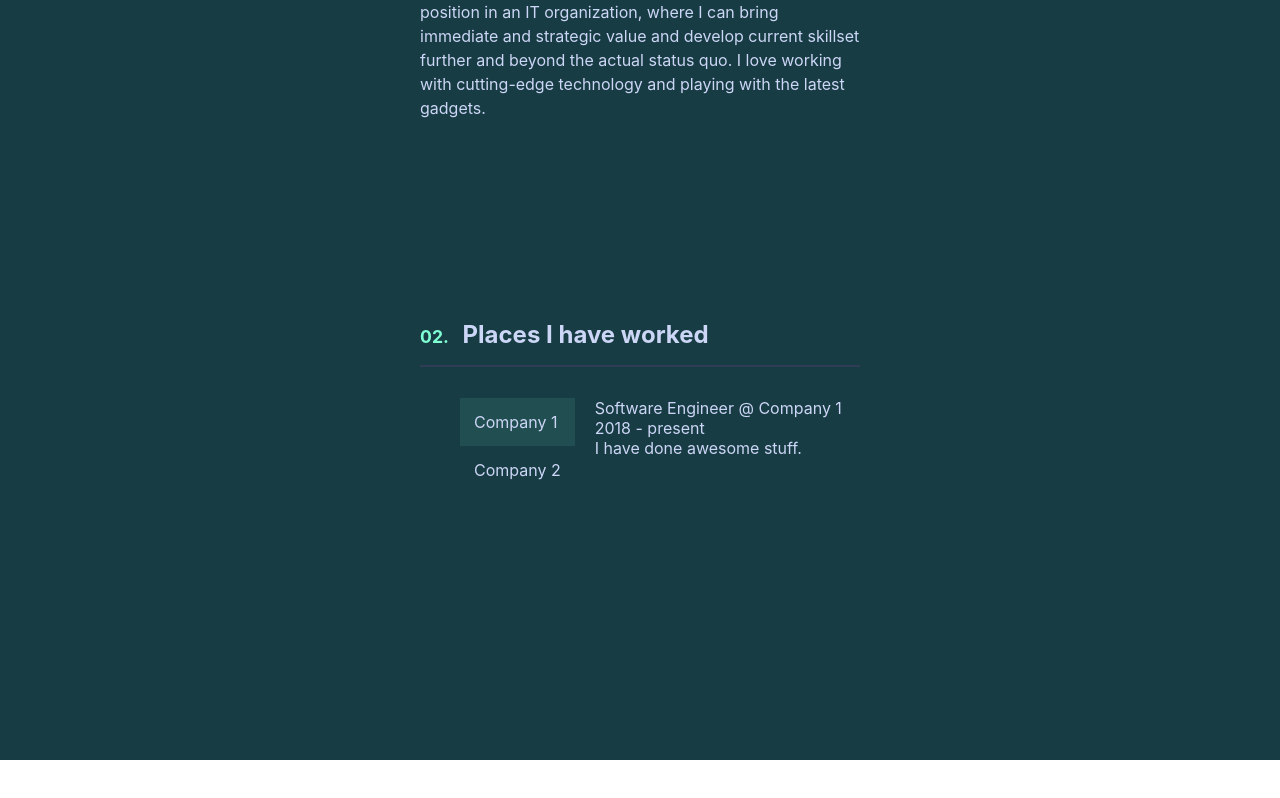
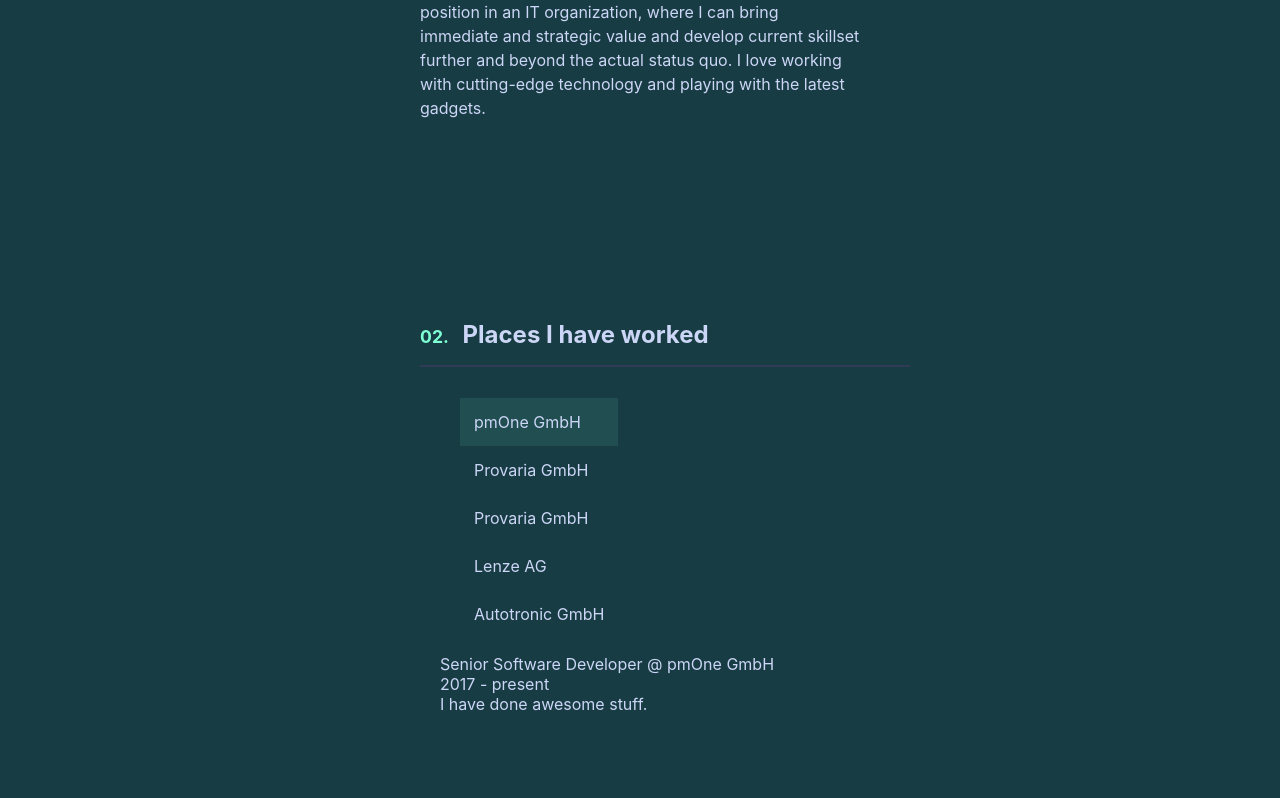
Before and after one commit to DonkeyKongJr/portfolio, a React (Create React App) app: page / in a window 1280 px wide. Shown: the part 1577-2375 px from the top of the page. Before the commit the page ends 2337 px from the top, so only its background shows below. Built offline with nearby package versions, Linux system fonts and the light colour scheme; a web font is replaced by a local one.

Commit message:
feat(jobs): add jobs as json file

```diff
--- a/src/components/Experience/Experience.module.css
+++ b/src/components/Experience/Experience.module.css
@@ -1,5 +1,5 @@
 .Experience {
-  padding: 150px 100px 0 100px;
+  padding: 150px 50px 0 100px;
   color: rgb(204, 214, 246);
 }
 
--- a/src/components/UI/MasterDetail/MasterDetail.js
+++ b/src/components/UI/MasterDetail/MasterDetail.js
@@ -1,6 +1,7 @@
 import React, { Component } from 'react';
 import Detail from './Detail/Detail';
 import classes from './MasterDetail.module.css';
+import jobs from './../../../data/jobs.json';
 
 class MasterDetail extends Component {
   constructor(props) {
@@ -8,32 +9,12 @@
     this.state = { selectedJob: 0 };
   }
 
-  demoJob1 = {
-    id: 0,
-    jobTitle: 'Software Engineer',
-    company: 'Company 1',
-    from: '2018',
-    till: 'present',
-    description: 'I have done awesome stuff.',
-  };
-
-  demoJob2 = {
-    id: 1,
-    jobTitle: 'Software Engineer',
-    company: 'Company 2',
-    from: '2015',
-    till: '2018',
-    description: 'I have done amazing stuff.',
-  };
-
-  jobs = [this.demoJob1, this.demoJob2];
-
   selectJobHandler = (id) => {
     this.setState({ selectedJob: id });
   };
 
   render() {
-    const companyList = this.jobs.map((job) => {
+    const companyList = jobs.map((job) => {
       const listClass = job.id === this.state.selectedJob ? classes.Active : '';
       return (
         <li className={listClass} onClick={() => this.selectJobHandler(job.id)}>
@@ -46,7 +27,7 @@
       <div>
         <ul className={classes.SelectList}>{companyList}</ul>
 
-        <Detail job={this.jobs[this.state.selectedJob]} />
+        <Detail job={jobs[this.state.selectedJob]} />
       </div>
     );
   }
--- /dev/null
+++ b/src/data/jobs.json
@@ -0,0 +1,47 @@
+[
+  {
+    "id": 0,
+    "jobTitle": "Senior Software Developer",
+    "company": "pmOne GmbH",
+    "link": "www.pmone.com",
+    "from": "2017",
+    "till": "present",
+    "description": "I have done awesome stuff."
+  },
+  {
+    "id": 1,
+    "jobTitle": "Head of Software Development",
+    "company": "Provaria GmbH",
+    "link": "www.provaria.com",
+    "from": "2016",
+    "till": "2017",
+    "description": "I have done amazing stuff."
+  },
+  {
+    "id": 2,
+    "jobTitle": "Software Engineer",
+    "company": "Provaria GmbH",
+    "link": "www.provaria.com",
+    "from": "2012",
+    "till": "2016",
+    "description": "I have done amazing stuff."
+  },
+  {
+    "id": 3,
+    "jobTitle": "Software Engineer",
+    "company": "Lenze AG",
+    "link": "www.lenze.com",
+    "from": "2011",
+    "till": "2012",
+    "description": "I have done amazing stuff."
+  },
+  {
+    "id": 4,
+    "jobTitle": "Software Engineer",
+    "company": "Autotronic GmbH",
+    "link": null,
+    "from": "2009",
+    "till": "2011",
+    "description": "I have done amazing stuff."
+  }
+]
```
